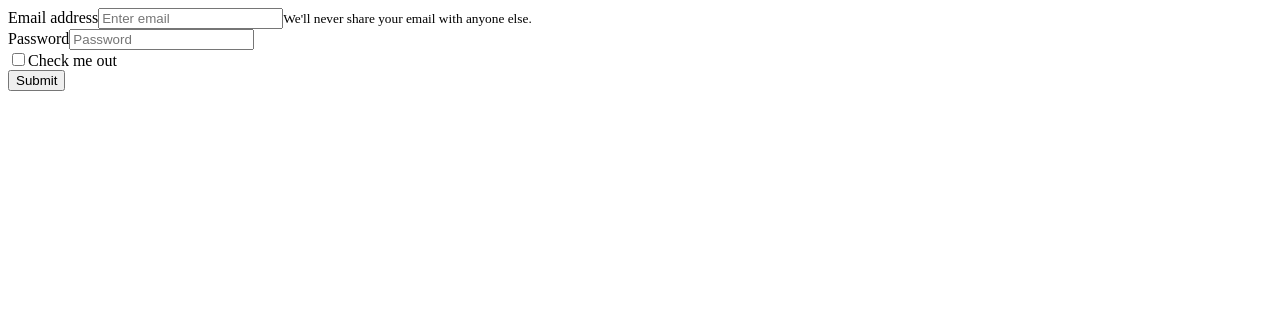
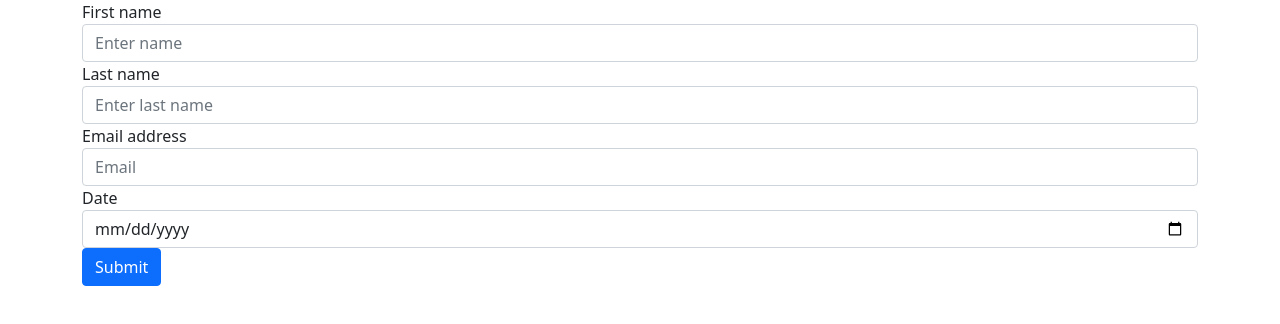
Before and after one commit to alejandromachin/202201-W4C4-alejandro-rodriguez, a React (Create React App) app: page / in a window 1280 px wide. Shown: the top 324 px of the page. Built offline with nearby package versions, Linux system fonts and the light colour scheme.

Commit message:
added accessdata form html

```diff
--- a/src/components/AccessData/AccessData.js
+++ b/src/components/AccessData/AccessData.js
@@ -4,41 +4,47 @@ const AccessData = () => {
       {" "}
       <div className="access-data">
         <form>
-          <div className="form-group">
-            <label htmlFor="exampleInputEmail1">Email address</label>
+          <div className="form-row">
+            <div className="col">
+              <label htmlFor="name">First name</label>
+              <input
+                id="name"
+                type="text"
+                className="form-control"
+                placeholder="Enter name"
+              />
+            </div>
+            <div className="col">
+              <label htmlFor="lastname">Last name</label>
+              <input
+                id="lastname"
+                type="text"
+                className="form-control"
+                placeholder="Enter last name"
+              />
+            </div>
+            <div className="col">
+              <label htmlFor="email">Email address</label>
               <input
                 type="email"
                 className="form-control"
-              id="exampleInputEmail1"
-              aria-describedby="emailHelp"
-              placeholder="Enter email"
-            />
-            <small id="emailHelp" className="form-text text-muted">
-              We'll never share your email with anyone else.
-            </small>
-          </div>
-          <div className="form-group">
-            <label htmlFor="exampleInputPassword1">Password</label>
-            <input
-              type="password"
-              className="form-control"
-              id="exampleInputPassword1"
-              placeholder="Password"
+                id="email"
+                placeholder="Email"
               />
             </div>
-          <div className="form-check">
+            <div className="col">
+              <label htmlFor="date">Date</label>
               <input
-              type="checkbox"
-              className="form-check-input"
-              id="exampleCheck1"
+                type="date"
+                className="form-control"
+                id="date"
+                placeholder="Email"
               />
-            <label className="form-check-label" htmlFor="exampleCheck1">
-              Check me out
-            </label>
             </div>
             <button type="submit" className="btn btn-primary">
               Submit
             </button>
+          </div>
         </form>
       </div>
     </>
--- a/src/index.js
+++ b/src/index.js
@@ -4,6 +4,7 @@ import "./index.css";
 import App from "./App";
 import reportWebVitals from "./reportWebVitals";
 import UserDataContextProvider from "./contexts/UserDataContextProvider";
+import "bootstrap/dist/css/bootstrap.min.css";
 
 ReactDOM.render(
   <React.StrictMode>
```
Lines whose indentation alone changed are shown as unchanged.
